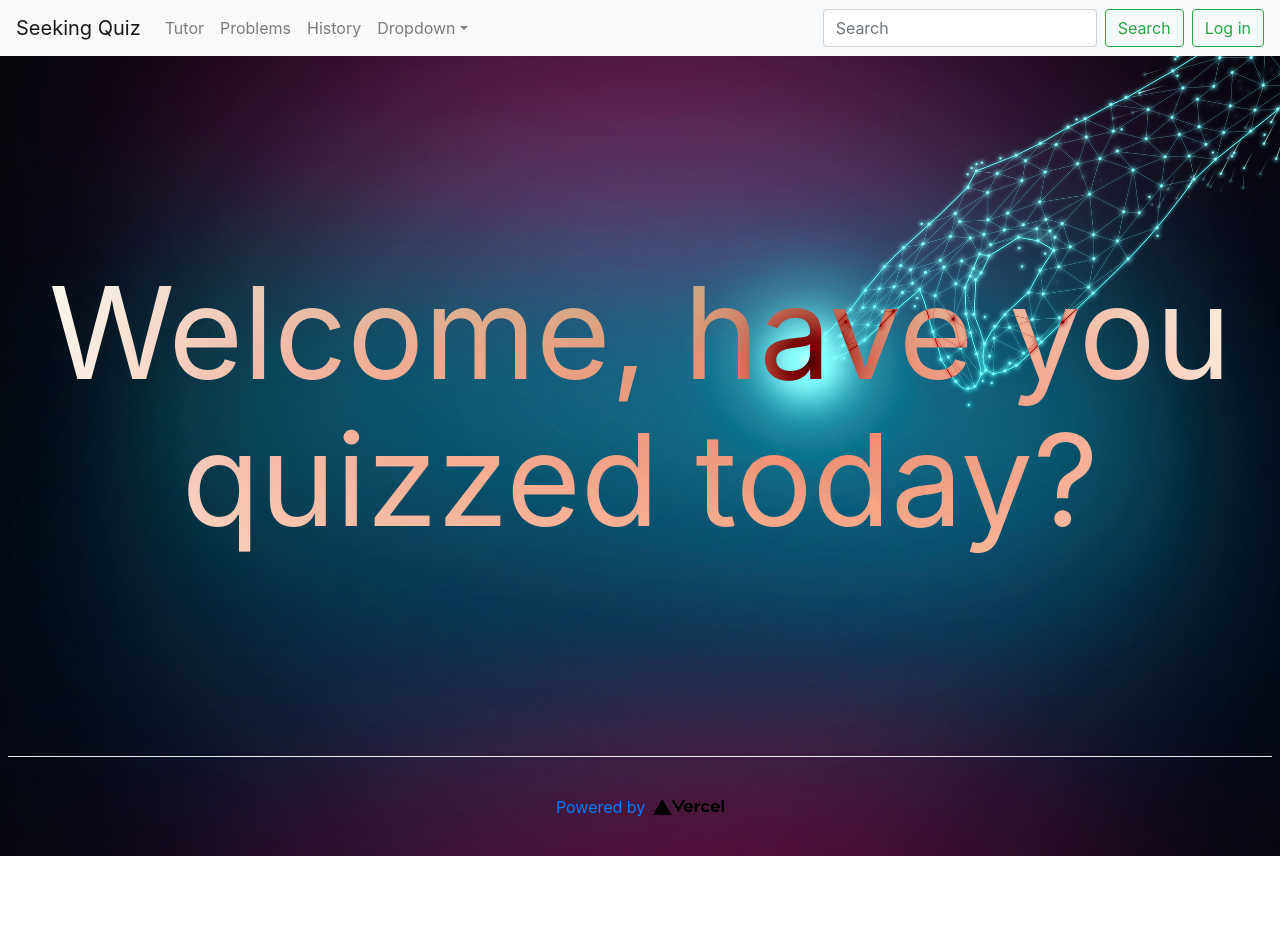
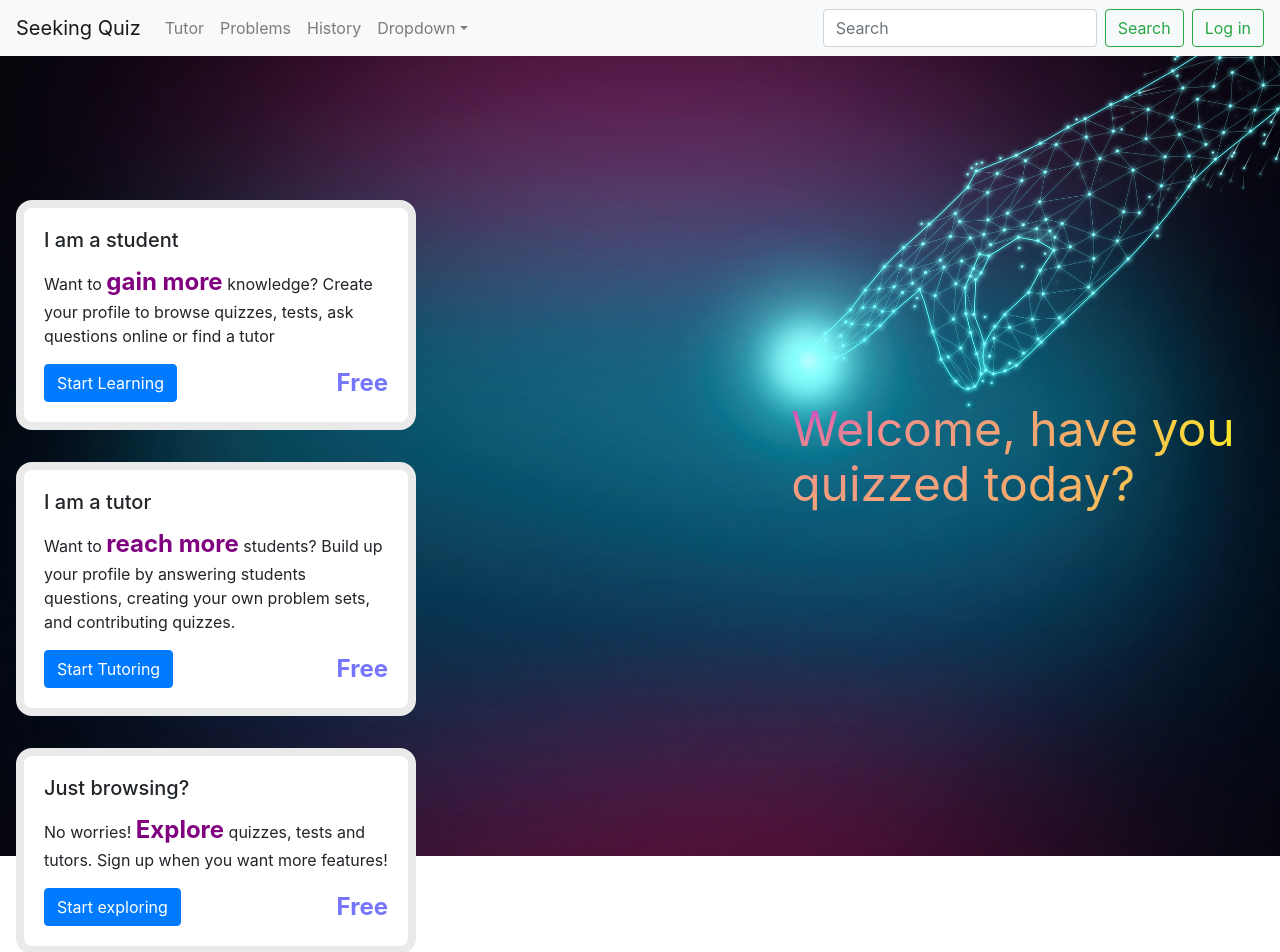
Before and after one commit to megawawa/cherry, a Next.js app: page / in a window 1280 px wide. Shown: the top 952 px of the page. Before the commit the page ends 856 px from the top, so only its background shows below. Built offline with nearby package versions, Linux system fonts and the light colour scheme.

Commit message:
Title: [main page] add funnels for new users
Description:
polish the main page. Create funnels for student/tutor/guest

Test plan:

```diff
--- a/pages/_app.tsx
+++ b/pages/_app.tsx
@@ -3,7 +3,6 @@ import 'bootstrap/dist/css/bootstrap.min.css'
 import MainNavbar from '../components/navbar'
 import { AppProps } from 'next/app'
 import { ContextProvider } from '../components/login'
-
 
 function MyApp({ Component, pageProps }: AppProps) {
 
--- a/pages/index.js
+++ b/pages/index.js
@@ -1,31 +1,74 @@
 import Head from 'next/head'
-import { Card } from 'react-bootstrap'
+import { Card, Button } from 'react-bootstrap'
 import styles from '../styles/Home.module.css'
 
 export default function Home() {
   return (
-    <div className={styles.container + ' ' + styles.background}>
+    <>
       <Head>
         <title>Seeking Quiz -- Quiz and Learn</title>
         <link rel="icon" href="/favicon.ico" />
       </Head>
 
-      <main className={styles.main}>
-        <div className={styles.title}>
+      <main className={styles.main + ' ' + styles.background}>
+        <div className={styles.grid}>
+          <Card className={styles.card}>
+            <Card.Body>
+              <Card.Title>I am a student</Card.Title>
+              <Card.Text>
+                Want to <span className={styles.highlightCardText}>
+                  gain more</span><span> knowledge</span>?
+                Create your profile to browse quizzes, tests, ask questions
+                online or find a tutor
+          </Card.Text>
+              <div className={styles.cardFooter}>
+                <Button variant="primary">Start Learning</Button>
+                <div className={styles.priceTag}>Free </div>
+              </div>
+
+            </Card.Body>
+          </Card>
+
+          <Card className={styles.card}>
+            <Card.Body>
+              <Card.Title>I am a tutor</Card.Title>
+              <Card.Text>
+                Want to <span className={styles.highlightCardText}>
+                  reach more</span><span> students</span>?
+                  Build up your profile by answering students questions,
+                  creating your own problem sets, and contributing
+                  quizzes.
+              </Card.Text>
+              <div className={styles.cardFooter}>
+                <Button variant="primary">Start Tutoring</Button>
+                <div className={styles.priceTag}>Free </div>
+              </div>
+            </Card.Body>
+          </Card>
+
+          <Card className={styles.card}>
+            <Card.Body>
+              <Card.Title>Just browsing? </Card.Title>
+              <Card.Text>
+                No worries! <span className={styles.highlightCardText}>Explore</span>
+                <span> </span>
+                 quizzes, tests and tutors. Sign up when
+                you want more features!
+          </Card.Text>
+          <div className={styles.cardFooter}>
+                <Button variant="primary">Start exploring</Button>
+                <div className={styles.priceTag}> Free</div>
+              </div>
+            </Card.Body>
+          </Card>
+        </div>
+
+        <div className={styles.textContainer}>
+          <div>
             Welcome, have you quizzed today?
         </div>
+        </div>
       </main>
-
-      <footer className={styles.footer}>
-        <a
-          href="https://vercel.com?utm_source=create-next-app&utm_medium=default-template&utm_campaign=create-next-app"
-          target="_blank"
-          rel="noopener noreferrer"
-        >
-          Powered by{' '}
-          <img src="/vercel.svg" alt="Vercel Logo" className={styles.logo} />
-        </a>
-      </footer>
-    </div>
+    </>
   )
 }
--- a/styles/Home.module.css
+++ b/styles/Home.module.css
@@ -1,19 +1,22 @@
 .container {
-  min-height: 100vh;
+  min-width: 100vh;
   padding: 0 0.5rem;
   display: flex;
   flex-direction: column;
   justify-content: center;
   align-items: center;
+  flex-wrap: wrap;
+  overflow:hidden;
 }
 
 .main {
   padding: 5rem 0;
   flex: 1;
   display: flex;
-  flex-direction: column;
+  flex-direction: row;
   justify-content: center;
   align-items: center;
+  min-height: 100vh;
 }
 
 .footer {
@@ -36,6 +39,7 @@
 }
 
 .title a {
+  align-self: flex-end;
   color: #0070f3;
   text-decoration: none;
 }
@@ -44,12 +48,13 @@
   text-decoration: underline;
 }
 
-.title {
+.textContainer {
   margin: 0;
-  color: white;
+  color: yellow;
   line-height: 1.15;
-  font-size: 8rem;
+  font-size: 3rem;
   mix-blend-mode: difference;
+  min-width: 30vh;
 }
 
 .title, .description {
@@ -72,38 +77,38 @@
 .grid {
   display: flex;
   align-items: center;
-  justify-content: center;
+  justify-content: flex-start;
   flex-wrap: wrap;
   max-width: 800px;
   margin-top: 3rem;
+  align-self: flex-start;
+}
+
+.cardFooter {
+  display: flex;
+  flex-direction: row;
+  justify-content: space-between;
+  align-items: center;
+}
+
+.priceTag {
+  font-size: 1.5rem;
+  color: rgb(116, 116, 253);
+  font-weight: bold;
 }
 
 .card {
   margin: 1rem;
-  flex-basis: 45%;
-  padding: 1.5rem;
-  text-align: left;
-  color: inherit;
-  text-decoration: none;
-  border: 1px solid #eaeaea;
-  border-radius: 10px;
+  width: 18rem;
+  border-radius: 1rem;
+  flex-basis: 30%;
+  border: 0.5rem solid #eaeaea;
   transition: color 0.15s ease, border-color 0.15s ease;
+  min-width: 400px;
 }
 
 .card:hover, .card:focus, .card:active {
-  color: #0070f3;
   border-color: #0070f3;
-}
-
-.card h3 {
-  margin: 0 0 1rem 0;
-  font-size: 1.5rem;
-}
-
-.card p {
-  margin: 0;
-  font-size: 1.25rem;
-  line-height: 1.5;
 }
 
 .logo {
@@ -112,11 +117,17 @@
 
 .background {
   background-image: url('../public/background.jpg');
-  height: 500px;
+  height: 600px;
   background-position: center;
   background-repeat: no-repeat;
   background-size: cover;
   position: relative;
+}
+
+.highlightCardText {
+  color: purple;
+  font-size: 1.5rem;
+  font-weight: bold;
 }
 
 @media (max-width: 600px) {
```
Also changed, not shown: styles/globals.css (+9 -0 lines).
